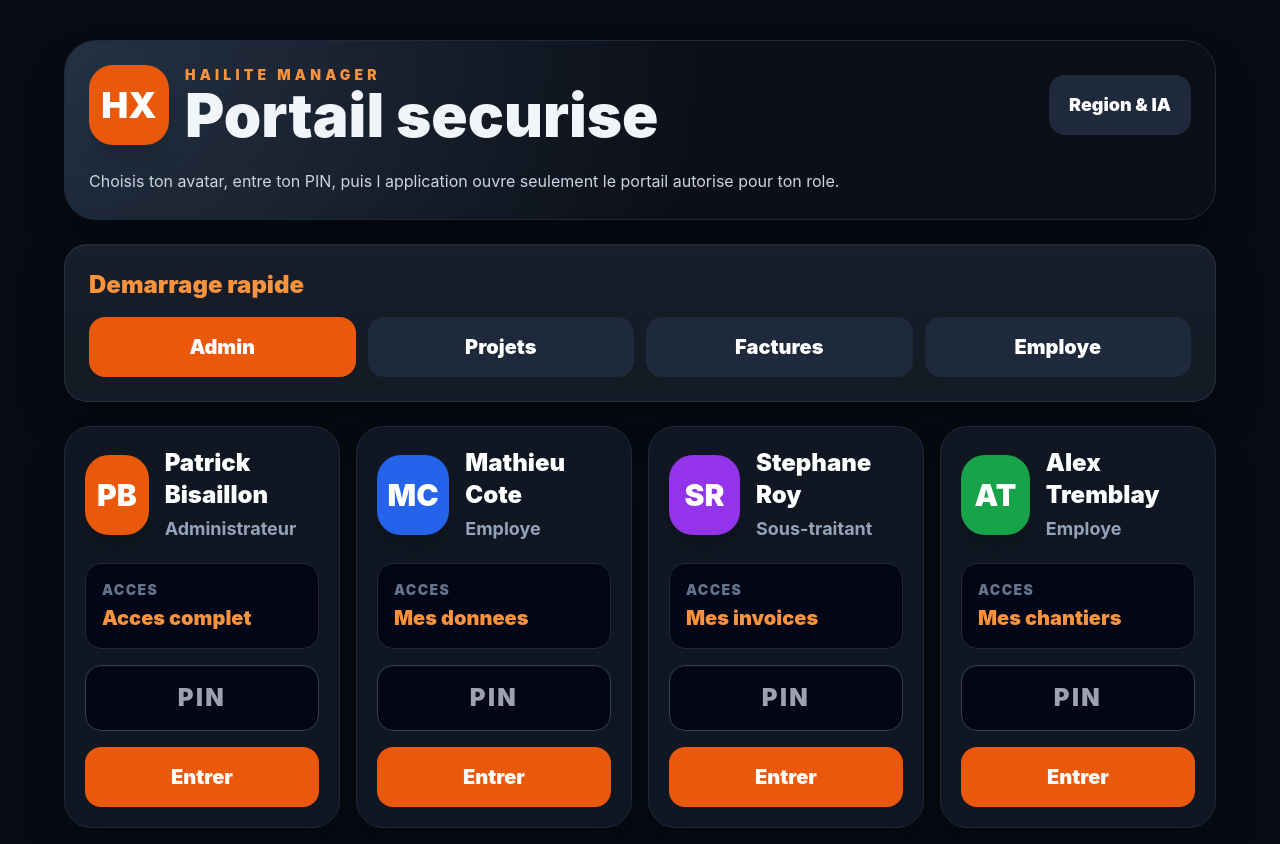
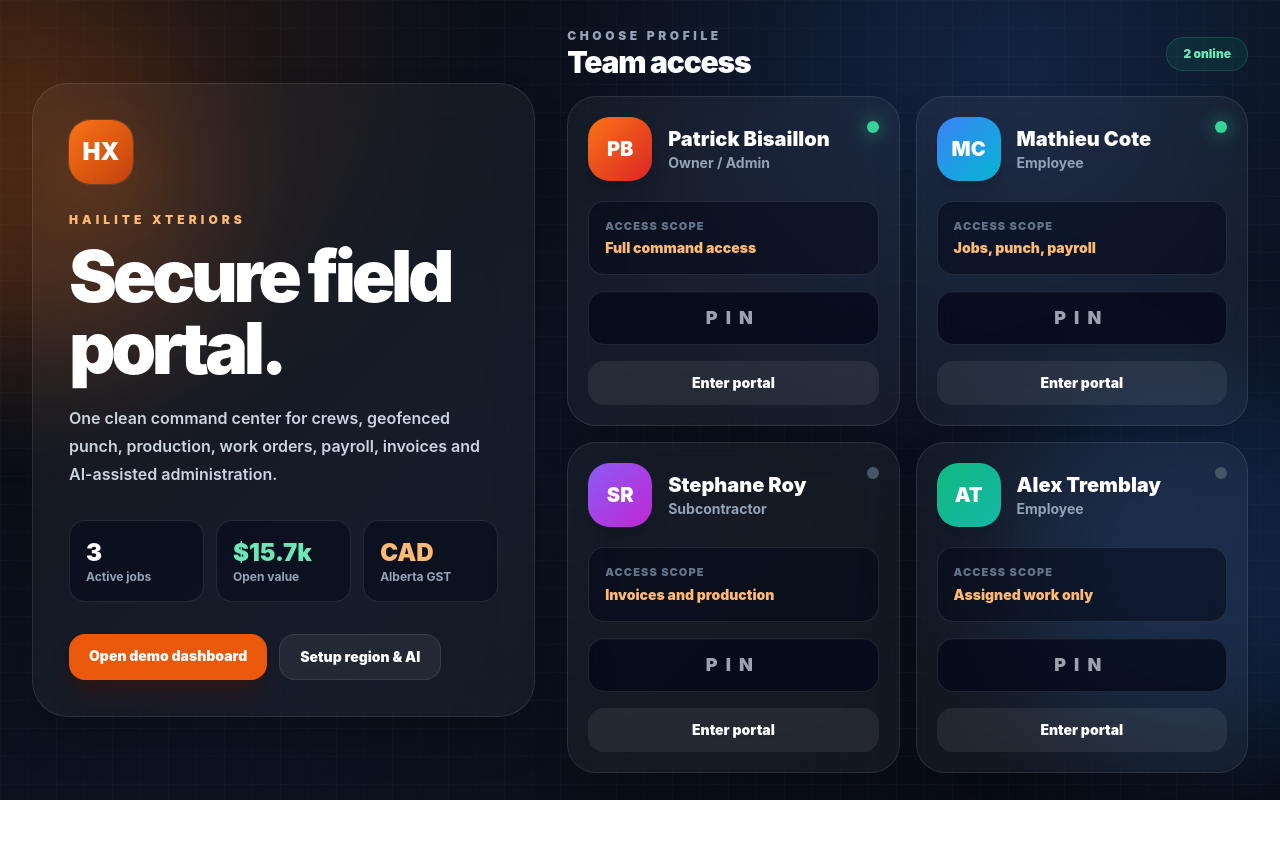
Before and after one commit to bisaillonpatrick1979-dev/Chatgpt-hailite-, a Next.js app: page / in a window 1280 px wide. After the commit the page ends 800 px from the top, so only its background shows below. Built offline with nearby package versions, Linux system fonts and the light colour scheme.

Commit message:
Redesign login portal for client demo

```diff
--- a/app/page.tsx
+++ b/app/page.tsx
@@ -1,37 +1,59 @@
 import Link from "next/link";
-import { QuickStartPanel } from "@/components/QuickStartPanel";
 
 const people = [
-  { name: "Patrick Bisaillon", role: "Administrateur", initials: "PB", href: "/admin", color: "bg-orange-600", status: "Acces complet" },
-  { name: "Mathieu Cote", role: "Employe", initials: "MC", href: "/worker", color: "bg-blue-600", status: "Mes donnees" },
-  { name: "Stephane Roy", role: "Sous-traitant", initials: "SR", href: "/contractor", color: "bg-purple-600", status: "Mes invoices" },
-  { name: "Alex Tremblay", role: "Employe", initials: "AT", href: "/worker", color: "bg-green-600", status: "Mes chantiers" }
+  { name: "Patrick Bisaillon", role: "Owner / Admin", initials: "PB", href: "/dashboard", accent: "from-orange-500 to-red-600", status: "Full command access", online: true },
+  { name: "Mathieu Cote", role: "Employee", initials: "MC", href: "/worker", accent: "from-blue-500 to-cyan-500", status: "Jobs, punch, payroll", online: true },
+  { name: "Stephane Roy", role: "Subcontractor", initials: "SR", href: "/contractor", accent: "from-violet-500 to-fuchsia-600", status: "Invoices and production", online: false },
+  { name: "Alex Tremblay", role: "Employee", initials: "AT", href: "/worker", accent: "from-emerald-500 to-teal-500", status: "Assigned work only", online: false }
 ];
 
 export default function Root() {
   return (
-    <main className="min-h-screen bg-[#070b12] p-4 text-slate-100">
-      <section className="mx-auto max-w-6xl pt-6">
-        <div className="rounded-[2rem] border border-slate-800 bg-[radial-gradient(circle_at_top_left,#253244,#0b0f17_55%)] p-6 shadow-2xl">
-          <div className="flex flex-col justify-between gap-4 md:flex-row md:items-center">
-            <div className="flex items-center gap-4">
-              <div className="flex h-20 w-20 items-center justify-center rounded-3xl bg-orange-600 text-4xl font-black text-white shadow-xl">HX</div>
-              <div><p className="text-sm font-black uppercase tracking-[0.3em] text-orange-400">Hailite Manager</p><h1 className="text-4xl font-black leading-tight md:text-6xl">Portail securise</h1></div>
-            </div>
-            <Link href="/onboarding" className="rounded-2xl bg-slate-800 px-5 py-4 text-center text-lg font-black text-white">Region & IA</Link>
+    <main className="soft-grid min-h-screen overflow-hidden text-slate-100">
+      <section className="relative mx-auto grid min-h-screen max-w-[1500px] gap-8 px-5 py-6 lg:grid-cols-[0.85fr_1.15fr] lg:items-center lg:px-8">
+        <div className="absolute -left-28 top-10 h-80 w-80 rounded-full bg-orange-500/20 blur-3xl" />
+        <div className="absolute -right-28 bottom-10 h-96 w-96 rounded-full bg-blue-500/20 blur-3xl" />
+
+        <section className="relative rounded-[2.25rem] border border-white/10 bg-white/[0.045] p-7 shadow-2xl backdrop-blur-xl lg:p-9">
+          <div className="premium-glow flex h-16 w-16 items-center justify-center rounded-[1.35rem] bg-gradient-to-br from-orange-500 to-orange-700 text-2xl font-black text-white">HX</div>
+          <p className="mt-7 text-xs font-black uppercase tracking-[0.34em] text-orange-300">Hailite Xteriors</p>
+          <h1 className="mt-3 text-5xl font-black tracking-[-0.06em] text-white md:text-7xl">Secure field portal.</h1>
+          <p className="mt-5 max-w-xl text-base font-semibold leading-7 text-slate-300">One clean command center for crews, geofenced punch, production, work orders, payroll, invoices and AI-assisted administration.</p>
+          <div className="mt-8 grid gap-3 sm:grid-cols-3">
+            <div className="rounded-2xl border border-white/10 bg-slate-950/45 p-4"><p className="text-2xl font-black text-white">3</p><p className="text-xs font-bold text-slate-400">Active jobs</p></div>
+            <div className="rounded-2xl border border-white/10 bg-slate-950/45 p-4"><p className="text-2xl font-black text-emerald-300">$15.7k</p><p className="text-xs font-bold text-slate-400">Open value</p></div>
+            <div className="rounded-2xl border border-white/10 bg-slate-950/45 p-4"><p className="text-2xl font-black text-orange-300">CAD</p><p className="text-xs font-bold text-slate-400">Alberta GST</p></div>
           </div>
-          <p className="large-readable mt-6 max-w-4xl text-slate-300">Choisis ton avatar, entre ton PIN, puis l application ouvre seulement le portail autorise pour ton role.</p>
-        </div>
-        <QuickStartPanel />
-        <section className="mt-6 grid gap-4 md:grid-cols-2 xl:grid-cols-4">
-          {people.map((person) => (
-            <article key={person.name} className="rounded-[1.7rem] border border-slate-800 bg-[#101722] p-5 shadow-2xl">
-              <div className="flex items-center gap-4"><div className={`flex h-20 w-20 items-center justify-center rounded-3xl ${person.color} text-3xl font-black text-white shadow-xl`}>{person.initials}</div><div><h2 className="text-2xl font-black text-white">{person.name}</h2><p className="mt-1 text-lg font-bold text-slate-400">{person.role}</p></div></div>
-              <div className="mt-5 rounded-2xl border border-slate-800 bg-slate-950 p-4"><p className="text-sm font-black uppercase tracking-widest text-slate-500">Acces</p><p className="mt-1 text-xl font-black text-orange-400">{person.status}</p></div>
-              <input className="mt-4 w-full rounded-2xl border border-slate-700 bg-slate-950 p-4 text-center text-2xl font-black tracking-widest text-white" placeholder="PIN" />
-              <Link href={person.href} className="mt-4 flex justify-center rounded-2xl bg-orange-600 p-4 text-xl font-black text-white">Entrer</Link>
-            </article>
-          ))}
+          <div className="mt-8 flex flex-wrap gap-3">
+            <Link href="/dashboard" className="rounded-2xl bg-orange-600 px-5 py-3 text-sm font-black text-white shadow-xl shadow-orange-950/40">Open demo dashboard</Link>
+            <Link href="/onboarding" className="rounded-2xl border border-white/10 bg-white/[0.06] px-5 py-3 text-sm font-black text-white">Setup region & AI</Link>
+          </div>
+        </section>
+
+        <section className="relative">
+          <div className="mb-4 flex items-center justify-between">
+            <div><p className="text-xs font-black uppercase tracking-[0.3em] text-slate-400">Choose profile</p><h2 className="text-3xl font-black tracking-[-0.04em] text-white">Team access</h2></div>
+            <span className="rounded-full border border-emerald-400/20 bg-emerald-500/10 px-4 py-2 text-xs font-black text-emerald-300">2 online</span>
+          </div>
+          <div className="grid gap-4 md:grid-cols-2">
+            {people.map((person) => (
+              <article key={person.name} className="group rounded-[1.8rem] border border-white/10 bg-white/[0.045] p-5 shadow-2xl backdrop-blur-xl hover:border-orange-400/30 hover:bg-white/[0.065]">
+                <div className="flex items-start justify-between gap-4">
+                  <div className="flex items-center gap-4">
+                    <div className={`flex h-16 w-16 items-center justify-center rounded-[1.35rem] bg-gradient-to-br ${person.accent} text-xl font-black text-white shadow-xl`}>{person.initials}</div>
+                    <div>
+                      <h3 className="text-xl font-black text-white">{person.name}</h3>
+                      <p className="text-sm font-bold text-slate-400">{person.role}</p>
+                    </div>
+                  </div>
+                  <span className={`mt-1 h-3 w-3 rounded-full ${person.online ? "bg-emerald-400 shadow-[0_0_18px_rgba(52,211,153,0.8)]" : "bg-slate-600"}`} />
+                </div>
+                <div className="mt-5 rounded-2xl border border-white/10 bg-slate-950/50 p-4"><p className="text-[11px] font-black uppercase tracking-widest text-slate-500">Access scope</p><p className="mt-1 text-sm font-black text-orange-300">{person.status}</p></div>
+                <input className="mt-4 w-full rounded-2xl border border-white/10 bg-slate-950/70 p-3 text-center text-lg font-black tracking-[0.45em] text-white" placeholder="PIN" />
+                <Link href={person.href} className="mt-4 flex justify-center rounded-2xl bg-white/[0.07] p-3 text-sm font-black text-white group-hover:bg-orange-600">Enter portal</Link>
+              </article>
+            ))}
+          </div>
         </section>
       </section>
     </main>
```
